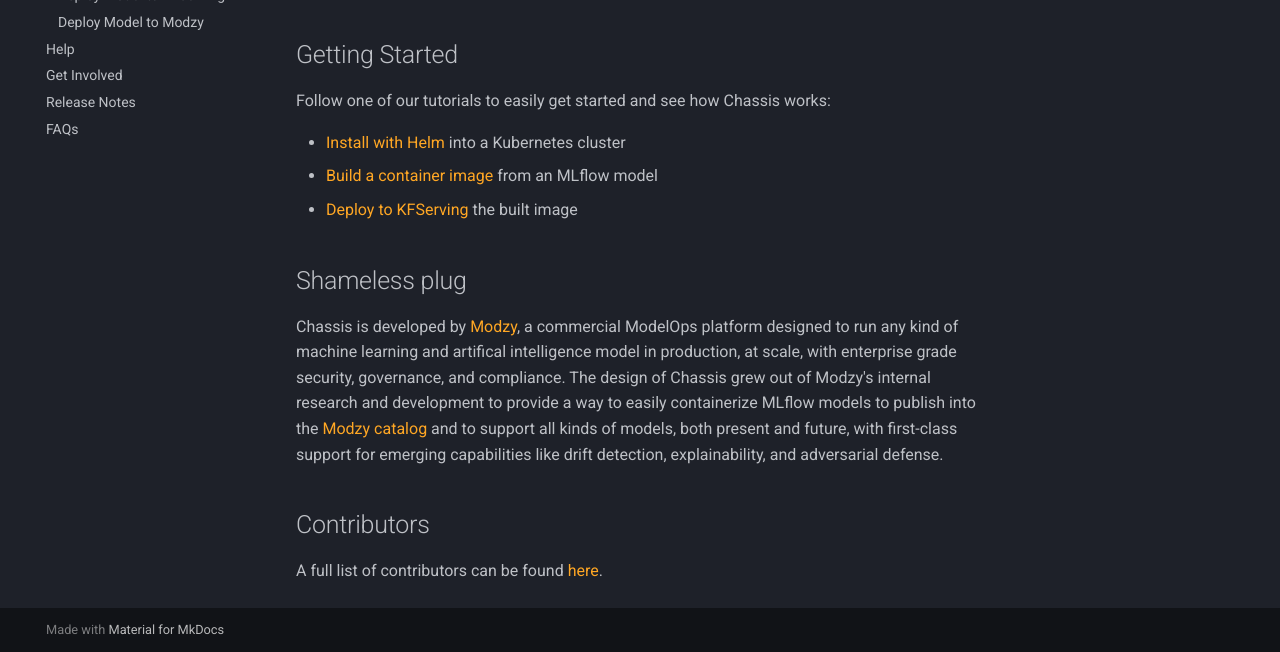
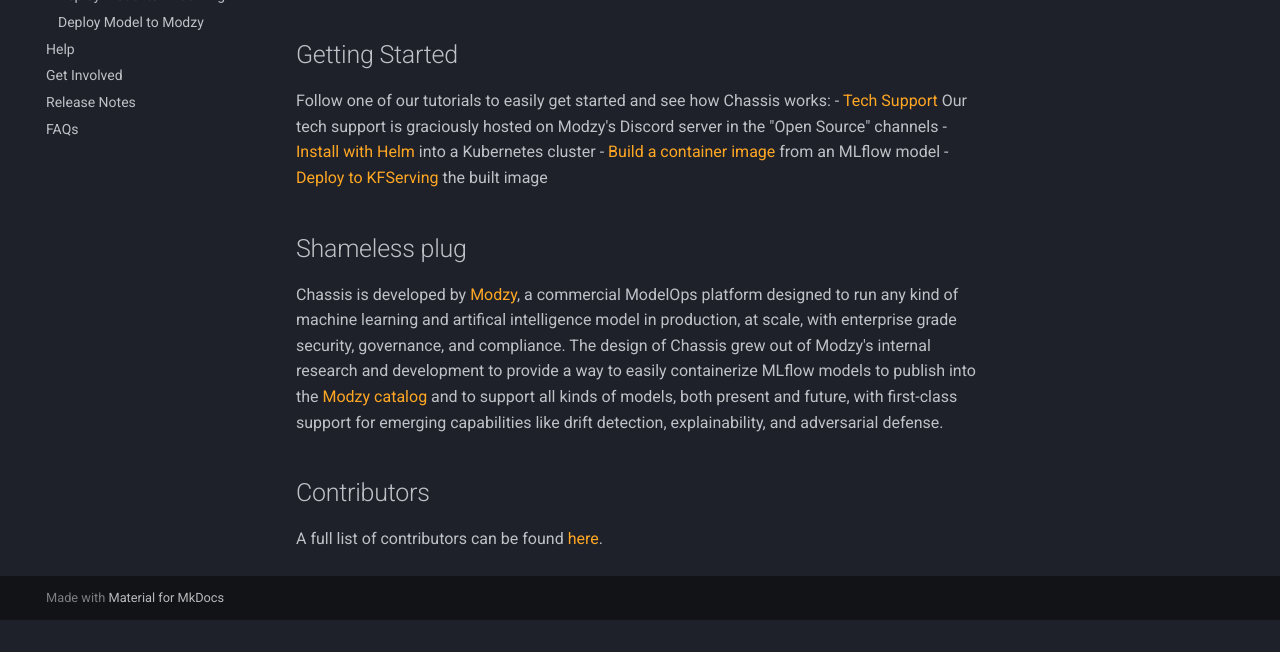
Before and after one commit to chassisml/chassis, an MkDocs documentation site: the page built from docs/docs/index.md, in a window 1280 px wide and 900 px high, scrolled down 828 px, cut to the strip 248-900 px from the top of the window. Built offline with MkDocs 1.6.1 and Material for MkDocs 9.7.7, drawn with Linux system fonts in a browser that asks for light colours; emoji names are drawn with the system emoji font; comment, search, counter and statistics services are not loaded; after the commit the page ends 1696 px from its top, so only the background shows below that.

Commit message:
Updated index.md to include tech support link
Add tech support link for getting started

```diff
--- a/docs/docs/index.md
+++ b/docs/docs/index.md
@@ -43,7 +43,7 @@
 ## Getting Started
 
 Follow one of our tutorials to easily get started and see how Chassis works:
-
+- [Tech Support](https://www2.modzy.com/modzy-discord-chassis) Our tech support is graciously hosted on Modzy's Discord server in the "Open Source" channels
 - [Install with Helm](tutorials/devops-deploy.md) into a Kubernetes cluster
 - [Build a container image](tutorials/ds-connect) from an MLflow model
 - [Deploy to KFServing](tutorials/ds-deploy.md) the built image
```
